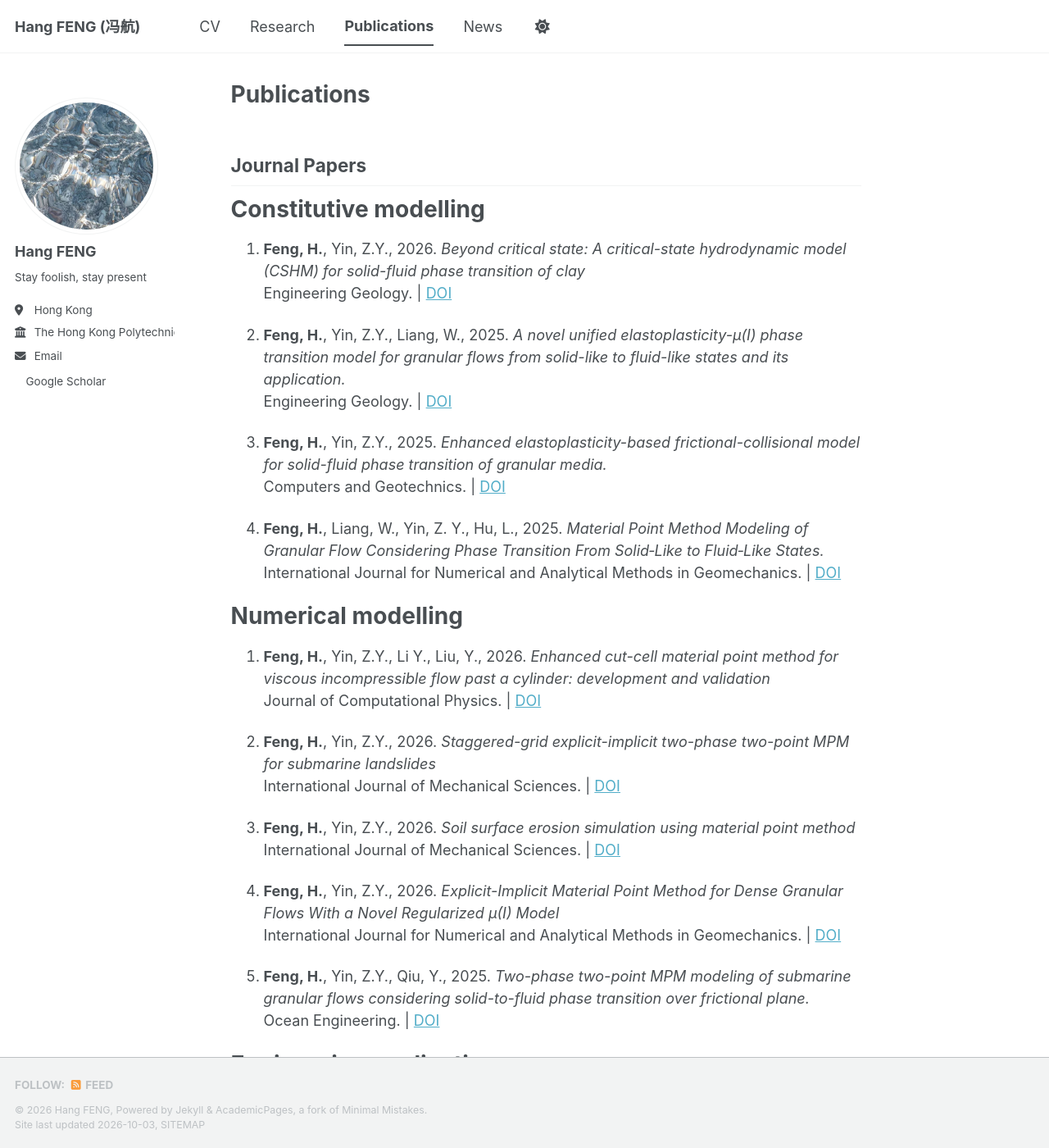
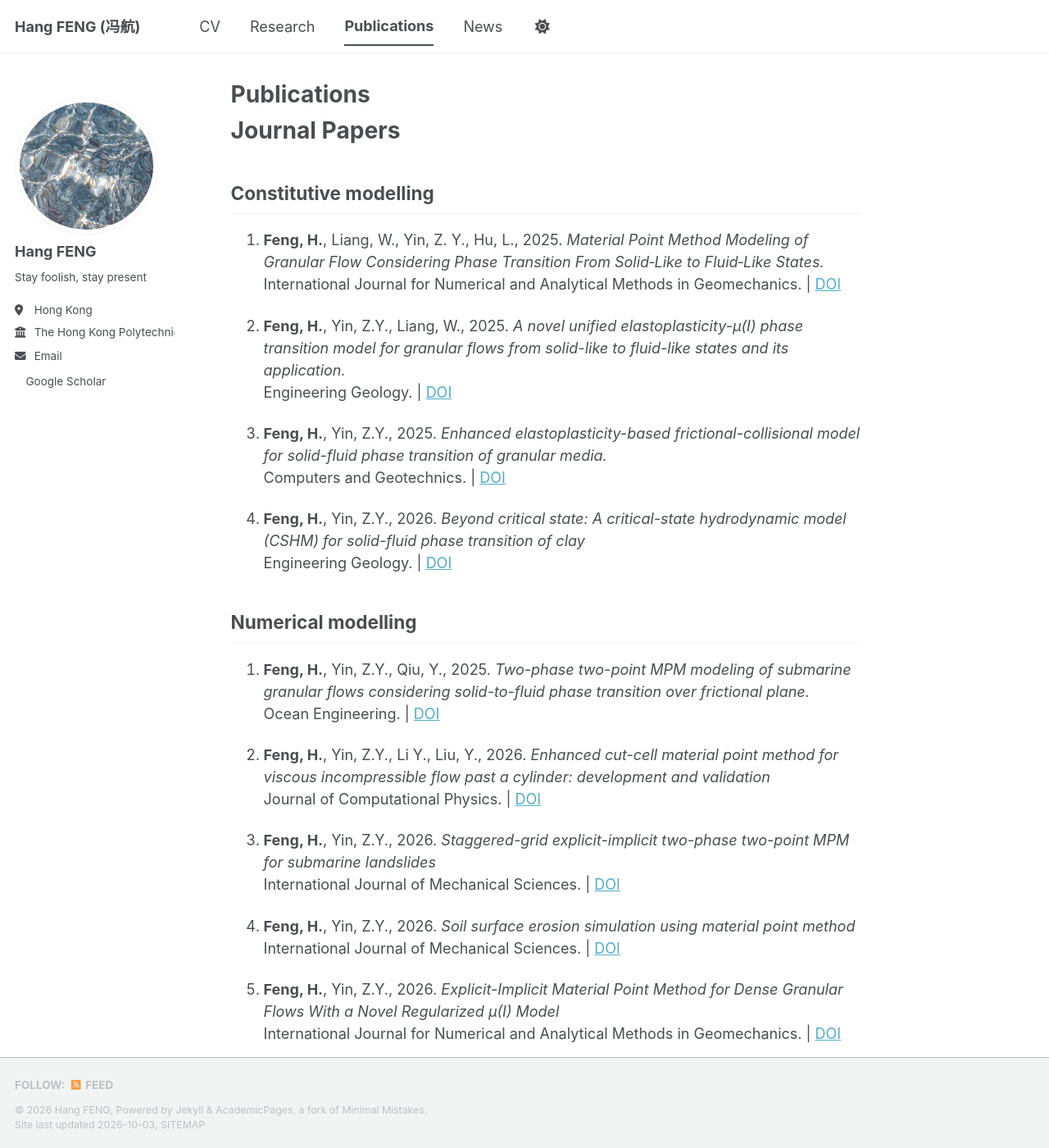
Before and after one commit to fenghang454/fenghang454.github.io, a Jekyll site: the page built from _pages/publications.md, in a window 1280 px wide and 1400 px high. Shown: the whole window at 82% size. Built offline with Jekyll 4.4.1, drawn with Linux system fonts in a browser that asks for light colours; a style sheet for code colours, icons or effects is not loaded; part of the change alters nothing that is shown; some of the changed text lies outside the part shown.

Commit message:
Update publications.md

```diff
--- a/_pages/publications.md
+++ b/_pages/publications.md
@@ -4,12 +4,13 @@ permalink: /publications/
 author_profile: true
 ---
 
-## Journal Papers
+# Journal Papers
 
-# Constitutive modelling
-1. **Feng, H.**, Yin, Z.Y., 2026.
-   *Beyond critical state: A critical-state hydrodynamic model (CSHM) for solid-fluid phase transition of clay*
-   Engineering Geology.  | [DOI](https://doi.org/10.1016/j.enggeo.2026.108671)
+## Constitutive modelling
+
+1. **Feng, H.**, Liang, W., Yin, Z. Y., Hu, L., 2025.
+   *Material Point Method Modeling of Granular Flow Considering Phase Transition From Solid‐Like to Fluid‐Like States.*
+   International Journal for Numerical and Analytical Methods in Geomechanics.  | [DOI](https://doi.org/10.1002/nag.3947)
 
 2. **Feng, H.**, Yin, Z.Y., Liang, W., 2025.
    *A novel unified elastoplasticity-μ(I) phase transition model for granular flows from solid-like to fluid-like states and its application.*
@@ -19,55 +20,55 @@ author_profile: true
    *Enhanced elastoplasticity-based frictional-collisional model for solid-fluid phase transition of granular media.*
    Computers and Geotechnics.  | [DOI](https://doi.org/10.1016/j.compgeo.2025.107218)
 
-4. **Feng, H.**, Liang, W., Yin, Z. Y., Hu, L., 2025.
-   *Material Point Method Modeling of Granular Flow Considering Phase Transition From Solid‐Like to Fluid‐Like States.*
-   International Journal for Numerical and Analytical Methods in Geomechanics.  | [DOI](https://doi.org/10.1002/nag.3947)
+4. **Feng, H.**, Yin, Z.Y., 2026.
+   *Beyond critical state: A critical-state hydrodynamic model (CSHM) for solid-fluid phase transition of clay*
+   Engineering Geology.  | [DOI](https://doi.org/10.1016/j.enggeo.2026.108671)
 
-# Numerical modelling
+## Numerical modelling
 
-1. **Feng, H.**, Yin, Z.Y., Li Y., Liu, Y., 2026.
+1. **Feng, H.**, Yin, Z.Y., Qiu, Y., 2025.
+   *Two-phase two-point MPM modeling of submarine granular flows considering solid-to-fluid phase transition over frictional plane.*
+   Ocean Engineering.  | [DOI](https://doi.org/10.1016/j.oceaneng.2025.122798)
+
+2. **Feng, H.**, Yin, Z.Y., Li Y., Liu, Y., 2026.
    *Enhanced cut-cell material point method for viscous incompressible flow past a cylinder: development and validation*
    Journal of Computational Physics.   | [DOI](https://doi.org/10.1016/j.jcp.2026.115120)
 
-2. **Feng, H.**, Yin, Z.Y., 2026.
+3. **Feng, H.**, Yin, Z.Y., 2026.
    *Staggered-grid explicit-implicit two-phase two-point MPM for submarine landslides*
    International Journal of Mechanical Sciences.  | [DOI](https://doi.org/10.1016/j.ijmecsci.2026.111652)
 
-3. **Feng, H.**, Yin, Z.Y., 2026.
+4. **Feng, H.**, Yin, Z.Y., 2026.
    *Soil surface erosion simulation using material point method*
    International Journal of Mechanical Sciences.  | [DOI](https://doi.org/10.1016/j.ijmecsci.2026.111470)
 
-12. **Feng, H.**, Yin, Z.Y., 2026.
+5. **Feng, H.**, Yin, Z.Y., 2026.
    *Explicit-Implicit Material Point Method for Dense Granular Flows With a Novel Regularized µ(I) Model*
    International Journal for Numerical and Analytical Methods in Geomechanics.  | [DOI](https://doi.org/10.1002/nag.70273)
 
-10. **Feng, H.**, Yin, Z.Y., Qiu, Y., 2025.
-   *Two-phase two-point MPM modeling of submarine granular flows considering solid-to-fluid phase transition over frictional plane.*
-   Ocean Engineering.  | [DOI](https://doi.org/10.1016/j.oceaneng.2025.122798)
+## Engineering applications
 
-# Engineering applications
+1. **Feng, H.**, Yin, Z. Y., Peng, M., Guo, Q., 2024.
+   *State-of-the-Art Review of Continuum Mechanics-Based Modelling of Soil Surface Erosion.*
+   Archives of Computational Methods in Engineering.  | [DOI](https://doi.org/10.1007/s11831-024-10198-0)
 
-1. Zhu, K., **Feng, H**.,* Yu, J., Li, S., 2026.
+2. Zhu, K., **Feng, H**.,* Yu, J., Li, S., 2026.
    *Numerical investigation and ML-based formulation for conventional and modified suction caissons subjected to unidirectional and combined loadings.*
    Computers and Geotechnics.  | [DOI](https://doi.org/10.1016/j.compgeo.2025.107637)
 
-2. **Feng, H.**, Yin, Z. Y., Peng, M., Guo, Q., 2024.
-   *State-of-the-Art Review of Continuum Mechanics-Based Modelling of Soil Surface Erosion.*
-   Archives of Computational Methods in Engineering.  | [DOI](https://doi.org/10.1007/s11831-024-10198-0)
-
-3. **Feng, H.**, Yin, Z. Y., Peng, M., 2024.
+4. **Feng, H.**, Yin, Z. Y., Peng, M., 2024.
    *Macro-element modelling for lateral response of monopiles with local scour hole via hyperbolic hardening relation.*
    Applied Ocean Research.  | [DOI](https://doi.org/10.1016/j.apor.2024.104233)
 
-4 **Feng, H.**, Huang, M., Shi, Z., Shen, K., Wang, B., 2024.
+5 **Feng, H.**, Huang, M., Shi, Z., Shen, K., Wang, B., 2024.
    *Macro-element modeling of suction caisson subjected to vertical tensile loading via up-scaling soil stress-strain relations.*
    Ocean Engineering.  | [DOI](https://doi.org/10.1016/j.oceaneng.2024.117850)
 
-1. Huang, M., **Feng, H.**, Shi, Z., Shen, K., Wang, B., 2024.
+6. Huang, M., **Feng, H.**, Shi, Z., Shen, K., Wang, B., 2024.
    *Inferred Winkler model for uplift response of suction caisson in undrained clays.*
    Acta Geotechnica.  | [DOI](https://doi.org/10.1007/s11440-023-01916-2)
 
-## Conference Papers
+# Conference Papers
 
 1.  **Feng, H.**, Yin, Z. Y., 2024.
    *Numerical Study of Lateral Responses of Monopiles with Local Scour Holes in Non-homogenous Clay.*
```
